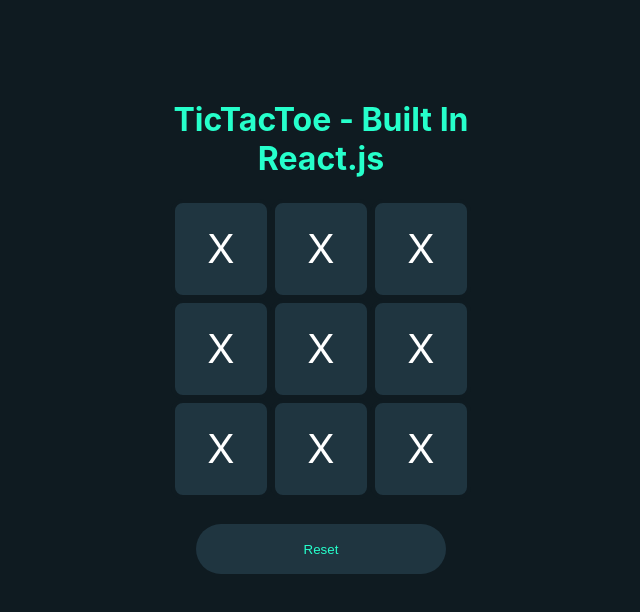
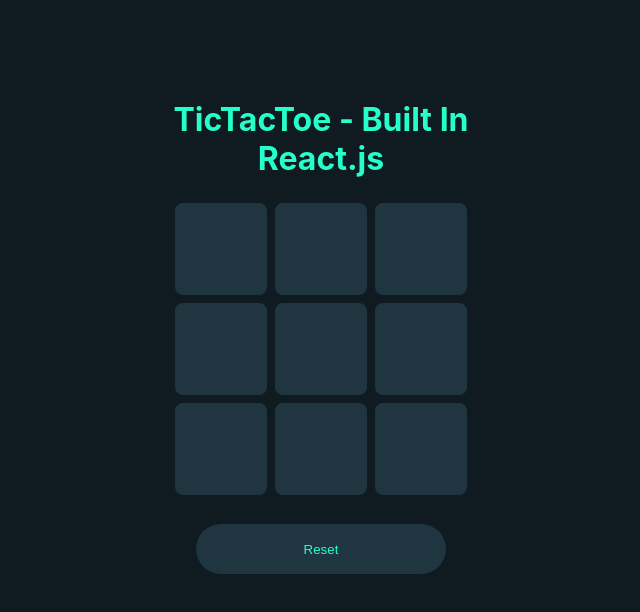
Before and after one commit to skeyan/tic-tac-toe, a React (Create React App) app: page / in a window 1280 px wide. Shown: the top 612 px of the page, without its empty margins (319-959 px from the left). Built offline with nearby package versions, Linux system fonts and the light colour scheme.

Commit message:
Introduce utils folder and constants file

```diff
--- a/src/Components/TicTacToe/TicTacToe.jsx
+++ b/src/Components/TicTacToe/TicTacToe.jsx
@@ -1,12 +1,12 @@
 import React from 'react';
 import { useState } from 'react';
 import styles from './TicTacToe.module.css';
-import circle_icon from '../Assets/circle.png';
-import cross_icon from '../Assets/cross.png';
+import { PLAYER_O, PLAYER_X } from '../../Utils/constants';
 import Board from './Board';
 
 export const TicTacToe = () => {
-    const [tiles, setTiles] = useState(Array(9).fill('X'));
+    const [tiles, setTiles] = useState(Array(9).fill(null));
+    const [playerTurn, setPlayerTurn] = useState(PLAYER_X);
 
     return (
         <div className={styles.container}>
--- /dev/null
+++ b/src/Utils/constants.js
@@ -0,0 +1,2 @@
+export const PLAYER_X = 'X';
+export const PLAYER_O = 'O';
```
